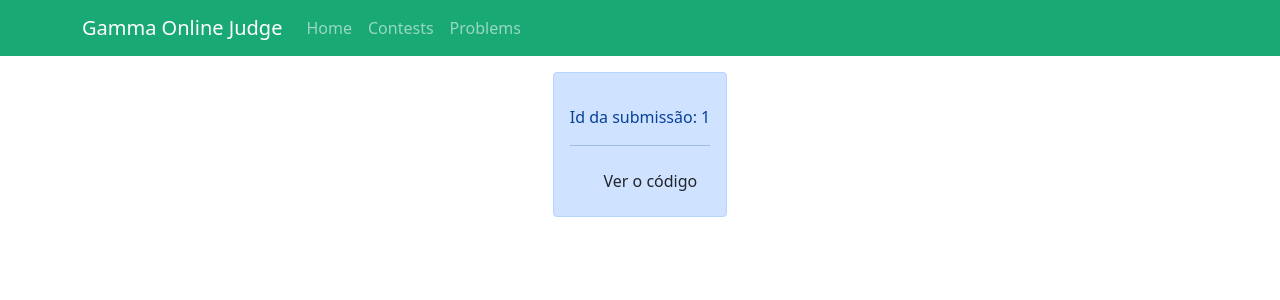
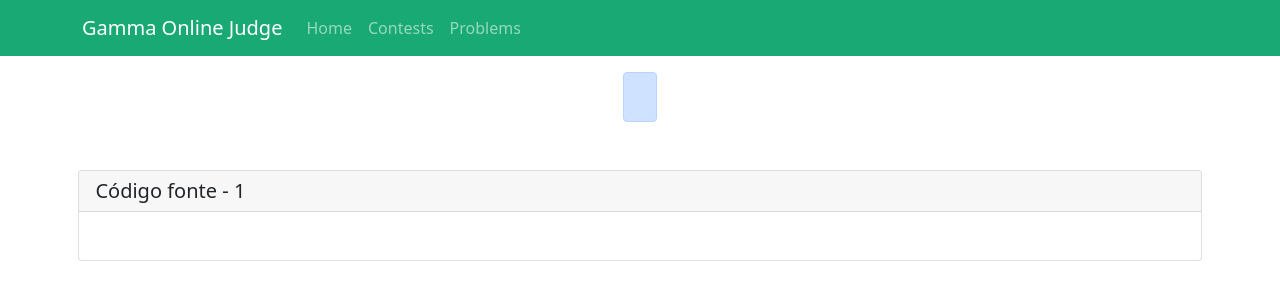
Before and after one commit to Gamma-Online-Judge/gamma-judge-ui, a React (Create React App) app: page /submission/1 in a window 1280 px wide. Shown: the top 300 px of the page. Built offline with nearby package versions, Linux system fonts and the light colour scheme; no server answers.

Commit message:
Addition of source code

```diff
--- a/src/actions/submissions.ts
+++ b/src/actions/submissions.ts
@@ -1,5 +1,11 @@
 import { Submission } from "../models/Submission";
 import { api } from "./axiosBase";
+
+export const getSubmissionCodeAsync = async (id: string) => {
+    const result = await api.get<string>(`/submissions/file/${id}`);
+    console.log(result)
+    return result.data;
+}
 
 export const getSubmissionAsync = async (id: string) => {
     const result = await api.get(`/submissions/status/${id}`);
--- a/src/pages/SubmissionPage.tsx
+++ b/src/pages/SubmissionPage.tsx
@@ -1,7 +1,7 @@
 import { useEffect, useState } from "react";
-import { Alert, Button, Spinner } from "react-bootstrap";
+import { Alert, Button, Card, Spinner } from "react-bootstrap";
 import { RouteComponentProps } from "react-router-dom";
-import { getSubmissionAsync } from "../actions/submissions";
+import { getSubmissionAsync, getSubmissionCodeAsync } from "../actions/submissions";
 import Header from "../components/Header";
 import { Submission } from "../models/Submission";
 
@@ -11,6 +11,11 @@ const SubmissionPage = ({
   const { submissionId } = match.params;
   const [submission, setSubmission] = useState<Submission>(new Submission());
   const [updateTrigger, setUpdateTrigger] = useState(false);
+  const [sourceCode, setSourceCode] = useState('');
+
+  useEffect(() => {
+    getSubmissionCodeAsync(submissionId).then(setSourceCode);
+  }, [submissionId]);
 
   function triggerUpdate() {
     setTimeout(() => setUpdateTrigger(!updateTrigger), 1000);
@@ -30,21 +35,26 @@ const SubmissionPage = ({
     <div>
       <Header />
       <div className="flex justify-center pa3">
+
         <Alert variant={variant}>
           <h3>{title}</h3>
           <p>{message}</p>
-          <p>Id da submissão: {submissionId} </p>
           {
-            title === "Running" &&
+            title === "Em execução" &&
             <div className="flex justify-center">
               <Spinner animation="border" />
             </div>
           }
-          <hr />
-          <div className="d-flex justify-content-end">
-            <Button variant={`outline-${variant}`}>Ver o código</Button>
-          </div>
         </Alert>
+
+      </div>
+      <div className="flex justify-center pa3">
+        <Card style={{ width: '90%' }}>
+          <Card.Header as="h5">Código fonte - {submissionId}</Card.Header>
+          <Card.Body>
+            <Card.Text> <p className="pre">{sourceCode}</p></Card.Text>
+          </Card.Body>
+        </Card>
       </div>
     </div>
   );
@@ -104,7 +114,7 @@ const getVerdictInfo = (verdict: string) => {
       return {
         variant: "secondary",
         title: "Em execução",
-        message: "Ainda está sendo avaliado",
+        message: "O código está sendo avaliado",
       };
     default:
       return {};
```
